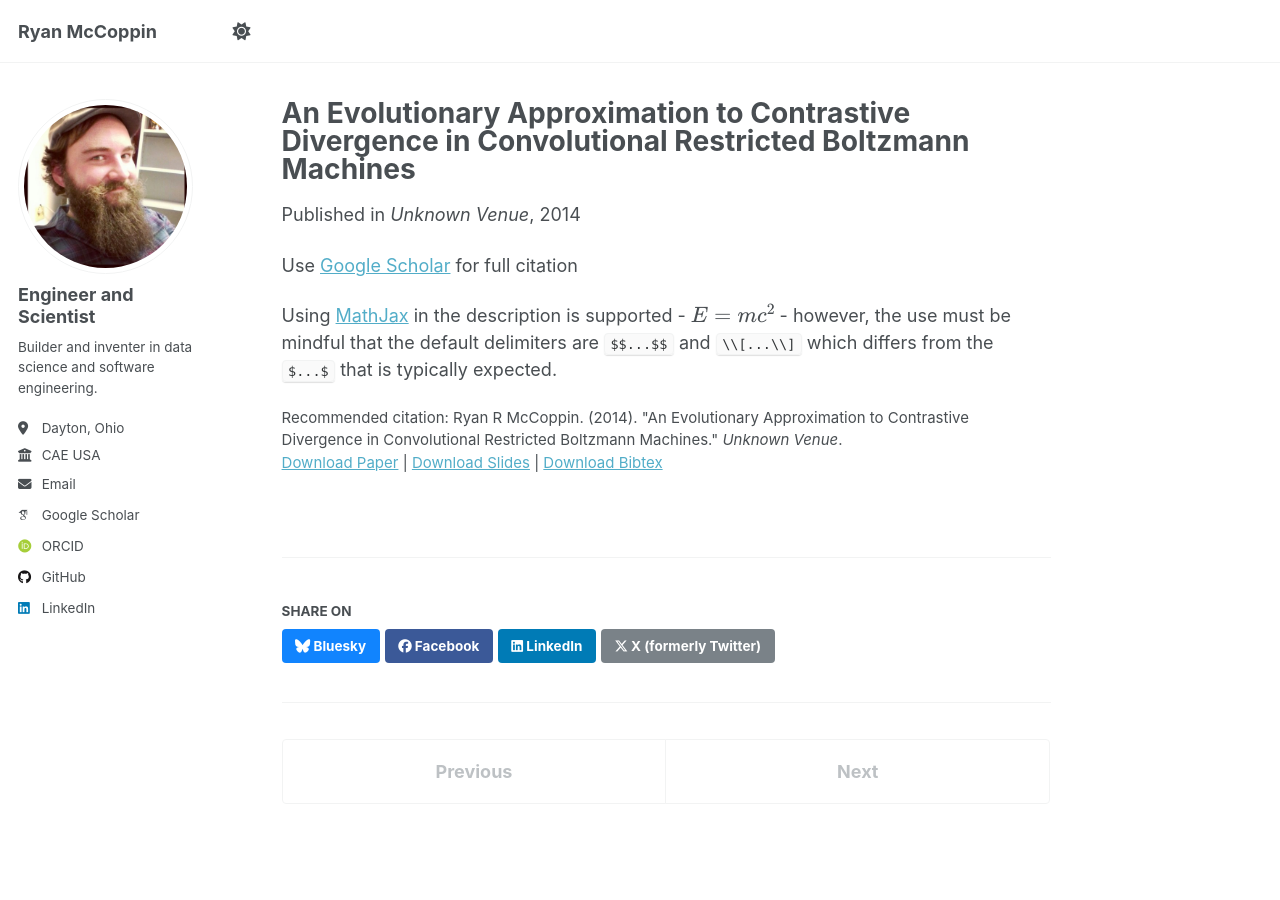
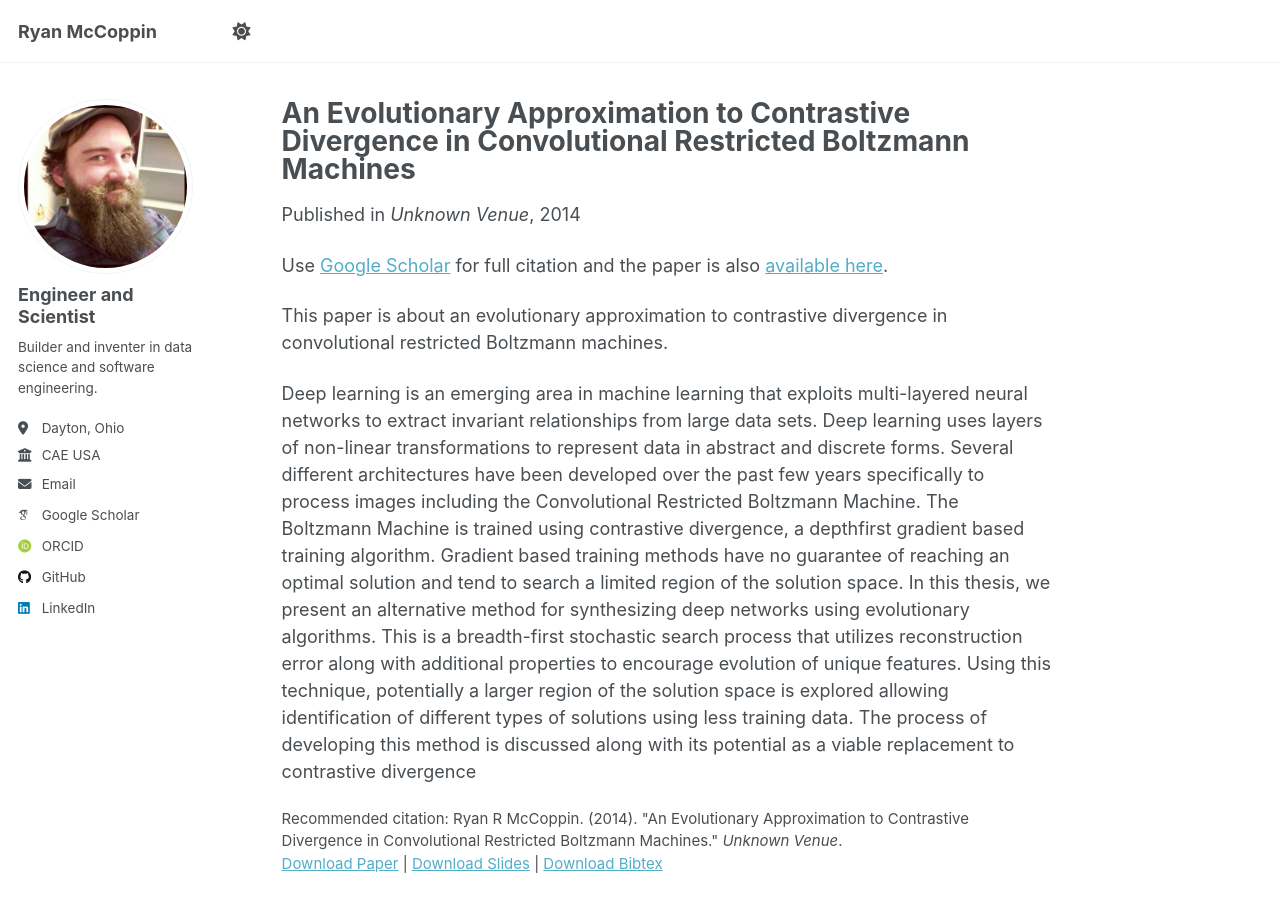
Before and after one commit to rrmhearts/rrmhearts.github.io, a Jekyll site: the page built from _publications/2014-01-01-an-evolutionary-approximation-to-contrastive-divergence-in-convolutional-restricted-boltzmann-machines.md, in a window 1280 px wide and 900 px high. Built offline with Jekyll 4.4.1, drawn with Linux system fonts in a browser that asks for light colours; some web fonts are replaced; a script that is not in the unit is left out.

Commit message:
added thesis, update spelling errors.

```diff
--- a/_portfolio/radar.html
+++ b/_portfolio/radar.html
@@ -1,6 +1,6 @@
 ---
 title: "Radar Visualizer"
-excerpt: "An interactive, React-based educational tool for visualizing radar antenna patterns. <br/><img src='/images/radar.png'>"
+excerpt: "An interactive, React-based educational tool for visualizing radar antenna patterns."
 collection: portfolio
 ---
 
@@ -18,3 +18,5 @@ different configurations affect the radiation pattern, making it an effective ed
 tool for students and professionals in the field of radar engineering and antenna design.
 
 The code is hosted on GitHub: <a href="https://github.com/rrmhearts/radar-visualization" target="_blank">Radar Visualization</a>.
+
+<br/><img src='/images/radar.png'>
--- a/_publications/2014-01-01-an-evolutionary-approximation-to-contrastive-divergence-in-convolutional-restricted-boltzmann-machines.md
+++ b/_publications/2014-01-01-an-evolutionary-approximation-to-contrastive-divergence-in-convolutional-restricted-boltzmann-machines.md
@@ -5,12 +5,17 @@ category: manuscripts
 permalink: /publication/2014-01-01-an-evolutionary-approximation-to-contrastive-divergence-in-convolutional-restricted-boltzmann-machines
 date: 2014-01-01
 venue: 'Unknown Venue'
-slidesurl: 'http://rrmhearts.github.io/files/slides_mccoppin2014evolutionary.pdf'
-paperurl: 'http://rrmhearts.github.io/files/paper_mccoppin2014evolutionary.pdf'
+slidesurl: 'http://rrmhearts.github.io/files/thesis-evo-approx.pdf'
+paperurl: 'http://rrmhearts.github.io/files/thesis-evo-approx.pdf'
 bibtexurl: 'http://rrmhearts.github.io/files/bibtex_mccoppin2014evolutionary.bib'
 citation: 'Ryan R McCoppin. (2014). &quot;An Evolutionary Approximation to Contrastive Divergence in Convolutional Restricted Boltzmann Machines.&quot; <i>Unknown Venue</i>.'
 ---
 
-Use [Google Scholar](https://scholar.google.com/scholar?q=an-evolutionary-approximation-to-contrastive-divergence-in-convolutional-restricted-boltzmann-machines){:target="_blank"} for full citation
+Use [Google Scholar](https://scholar.google.com/scholar?q=an-evolutionary-approximation-to-contrastive-divergence-in-convolutional-restricted-boltzmann-machines){:target="_blank"} for full citation and the paper is also [available here](https://corescholar.libraries.wright.edu/cgi/viewcontent.cgi?article=2523&context=etd_all).
 
-Using [MathJax](https://www.mathjax.org/) in the description is supported - $$E=mc^2$$ - however, the use must be mindful that the default delimiters are `$$...$$` and `\\[...\\]` which differs from the `$...$` that is typically expected.
+This paper is about an evolutionary approximation to contrastive divergence in convolutional restricted Boltzmann machines.
+
+Deep learning is an emerging area in machine learning that exploits multi-layered neural networks to
+extract invariant relationships from large data sets. Deep learning uses layers of non-linear
+transformations to represent data in abstract and discrete forms. Several different architectures have been developed over the past few years specifically to process images including the Convolutional Restricted Boltzmann Machine. The Boltzmann Machine is trained using contrastive divergence, a depthfirst gradient based training algorithm. Gradient based training methods have no guarantee of reaching an optimal solution and tend to search a limited region of the solution space. In this thesis, we present an alternative method for synthesizing deep networks using evolutionary algorithms. This is a breadth-first stochastic search process that utilizes reconstruction error along with additional properties to encourage evolution of unique features. Using this technique, potentially a larger region of the solution space is explored allowing identification of different types of solutions using less training data. The process of developing this method is discussed along with its potential as a viable replacement to contrastive
+divergence
```
Also changed, not shown: _pages/about.md (+1 -1 lines), _publications/2014-01-01-deep-learning-for-image-classification.md (+2 -2 lines), _talks/2022-12-15-evp.md (+1 -1 lines), 1 other file.
